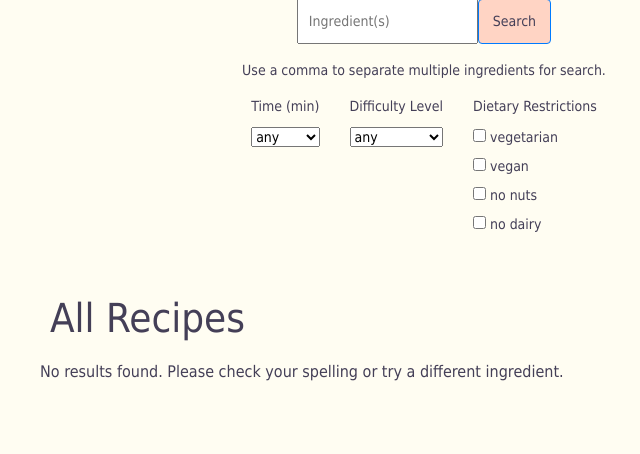
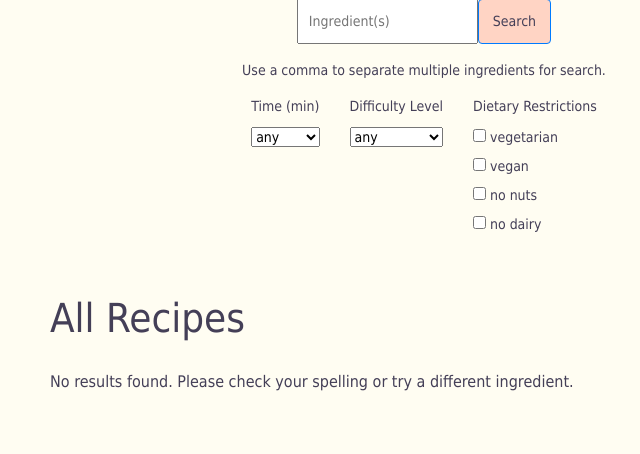
Before and after one commit to connor-passe/CS316, a Flask app: template templates/search-results.html in a window 1280 px wide. Shown: the part 55-509 px from the top of the page, without its empty margins (216-856 px from the left). Run offline with Flask 2, Linux system fonts and the light colour scheme; the template is opened without the code that fills it, so the values that code supplies are empty; parts of the project's set-up code (start-up, migrations or seed data) failed here and were passed over; some libraries are stand-ins or nearby versions.

Commit message:
styling for found recipes

```diff
--- a/static/style-search.css
+++ b/static/style-search.css
@@ -16,6 +16,10 @@ h1 {
   padding: 10px;
 }
 
+p {
+  padding: 10px;
+}
+
 .text-2 {
   padding: 0px 10px 10px 10px;
   color: #B3B3B3;
```
